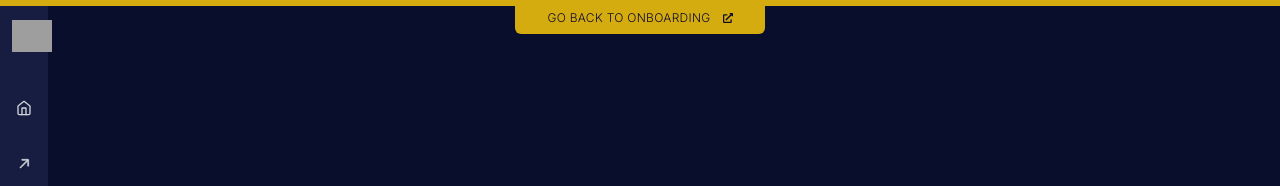
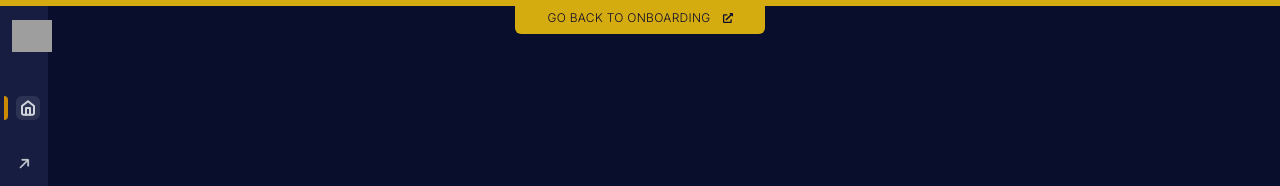
Before and after one commit to TheGreatSarthak/RazorpayX-UI, a Next.js app: page / in a window 1280 px wide. Shown: the top 186 px of the page. Built offline with nearby package versions, Linux system fonts and the light colour scheme; grey boxes are pictures that could not be loaded.

Commit message:
defalut on home

```diff
--- a/app/components/Sidebar.jsx
+++ b/app/components/Sidebar.jsx
@@ -16,7 +16,7 @@ import SidebarOption from "./SidebarOption";
 
 const Sidebar = () => {
   const [isOpen, setIsOpen] = useState(false);
-  const [clickedOption, setClickedOption] = useState("");
+  const [clickedOption, setClickedOption] = useState("Home");
 
   const toggleSidebar = () => {
     setIsOpen(!isOpen);
```
